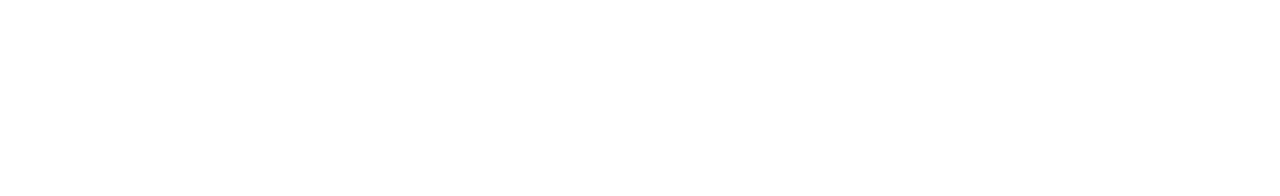
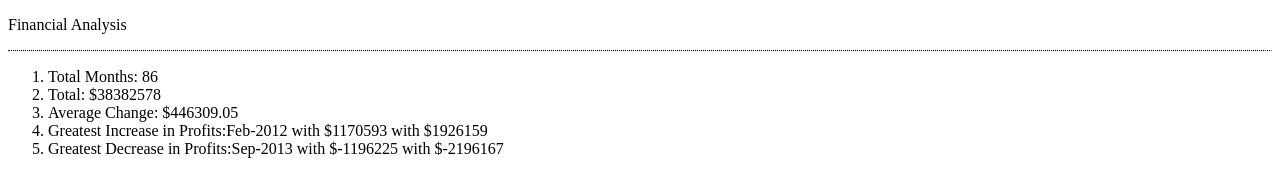
Before and after one commit to Sarahsegla/Console-Finances, a plain HTML site: page index.html in a window 1280 px wide. Drawn offline with Linux system fonts and the light colour scheme.

Commit message:
added answers to html in list. added screenshot

```diff
--- a/index.html
+++ b/index.html
@@ -4,10 +4,32 @@
     <meta charset="UTF-8">
     <meta http-equiv="X-UA-Compatible" content="IE=edge">
     <meta name="viewport" content="width=device-width, initial-scale=1.0">
+
     <title>Console Finances</title>
 </head>
 <body>
+    <header>
+        <p>Financial Analysis</p>
+        <div id="strip-border"></div>
+    </header>
+    <style>
+        hr.new3 {
+  border-top: 1px dotted black;
+}
+    </style>
+    <hr class="new3">
+
+    <main>
+        <ol>
+            <li>Total Months: 86</li>
+            <li>Total: $38382578</li>
+            <li>Average Change: $446309.05</li>
+            <li>Greatest Increase in Profits:Feb-2012 with $1170593 with $1926159</li>
+            <li>Greatest Decrease in Profits:Sep-2013 with $-1196225 with $-2196167</li>
+        </ol>
+    </main>
     <script src="./index.js"></script>
     <script src="./script.js"></script>
+
 </body>
 </html>
```
Also changed, not shown: Screenshot 2023.png (added).
